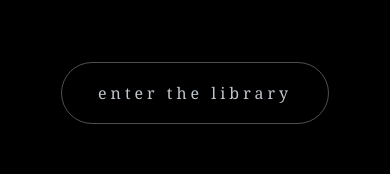
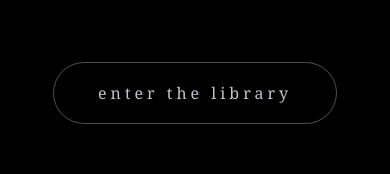
Before and after one commit to begumkusat-cell/silver81-website, a Next.js app: page / in a window 390 px wide. Shown: the part 302-476 px from the top of the page. Built offline with nearby package versions, Linux system fonts and the light colour scheme.

Commit message:
Increase mobile button size

```diff
--- a/app/page.tsx
+++ b/app/page.tsx
@@ -12,7 +12,7 @@ export default function Home() {
 </h2>
 <a
   href="/stories"
-  className="mt-16 inline-block border border-[#bfc5cc]/40 px-9 py-4.5 text-[16px] sm:px-20 sm:py-8 sm:text-base rounded-full tracking-[0.25em] text-[#bfc5cc] hover:bg-[#bfc5cc] hover:text-black transition-all duration-300"
+  className="mt-16 inline-block border border-[#bfc5cc]/40 px-11 py-4.5 text-[16px] sm:px-20 sm:py-8 sm:text-base rounded-full tracking-[0.25em] text-[#bfc5cc] hover:bg-[#bfc5cc] hover:text-black transition-all duration-300"
 >
   enter the library
 </a>
```
